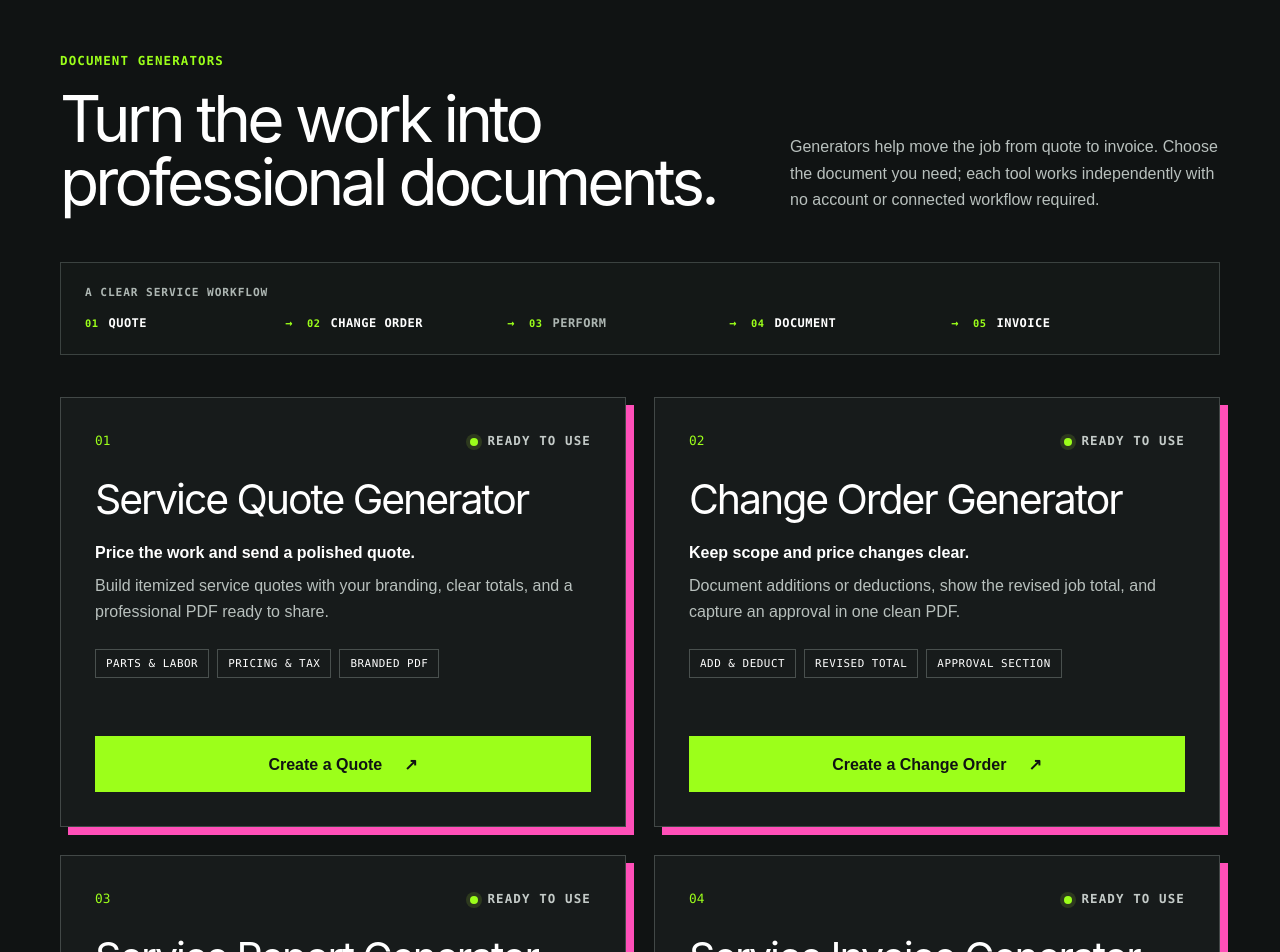
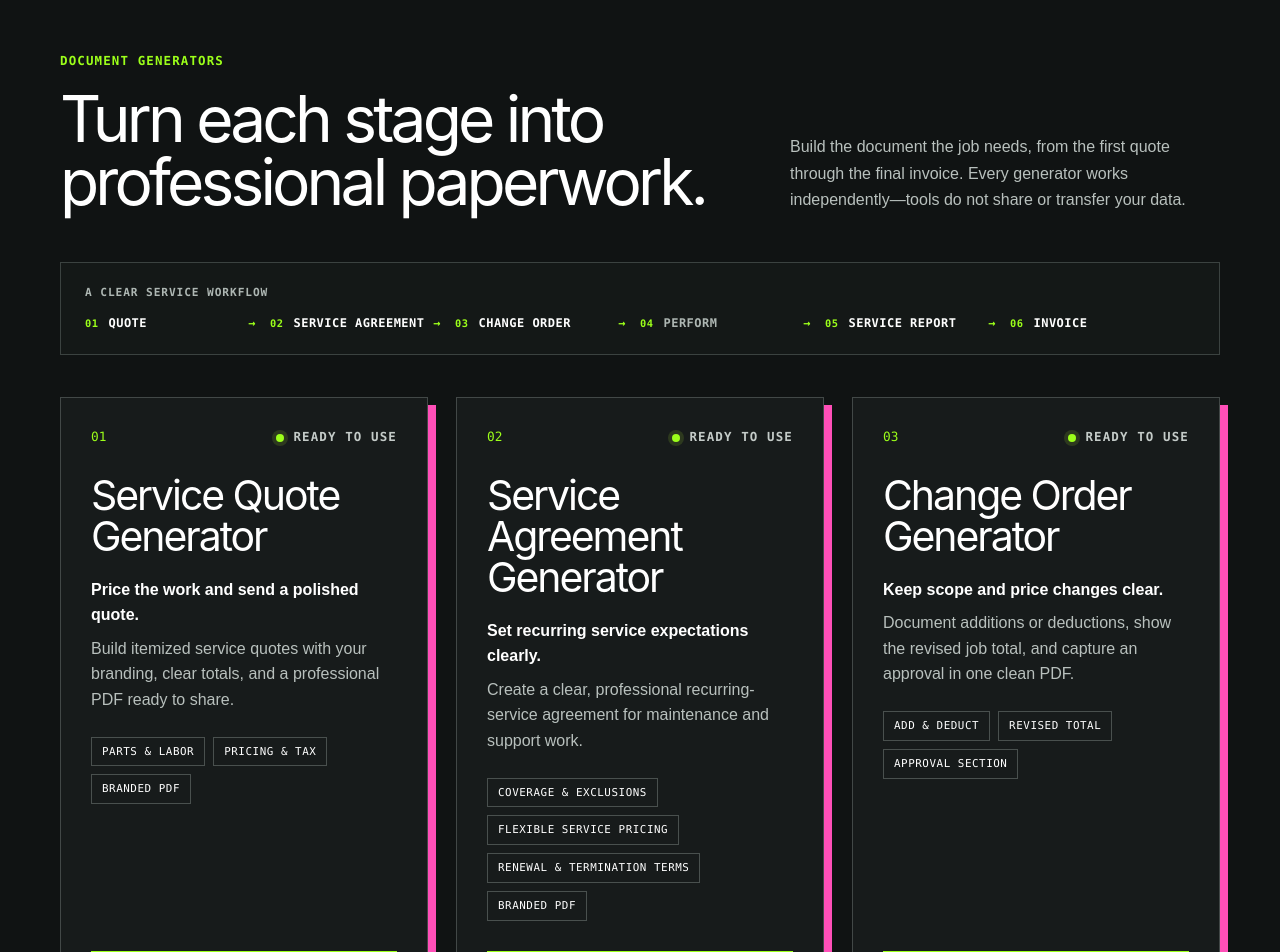
Before and after one commit to jakevans90/jakegenerates, a Next.js app: page / in a window 1280 px wide. Shown: the part 1760-2712 px from the top of the page. Built offline with nearby package versions, Linux system fonts and the light colour scheme; no server answers.

Commit message:
Add service agreement to homepage workflow

```diff
--- a/src/app/globals.css
+++ b/src/app/globals.css
@@ -59,13 +59,15 @@ a:focus-visible { outline: 3px solid var(--pink); outline-offset: 4px; }
 .section-heading > p { max-width: 430px; color: #b8c0bd; line-height: 1.65; margin: 0; }
 .workflow-block { margin: 0 0 42px; padding: 22px 24px; border: 1px solid #3b4240; background: #141817; }
 .workflow-label { margin: 0 0 14px; color: #aeb7b3; font-family: var(--font-geist-mono); font-size: .7rem; font-weight: 700; letter-spacing: .08em; text-transform: uppercase; }
-.workflow { display: grid; grid-template-columns: repeat(5, 1fr); gap: 0; margin: 0; padding: 0; list-style: none; }
+.workflow { display: grid; grid-template-columns: repeat(6, 1fr); gap: 0; margin: 0; padding: 0; list-style: none; }
 .workflow li { position: relative; display: flex; align-items: center; gap: 10px; min-width: 0; font-family: var(--font-geist-mono); font-size: .75rem; font-weight: 800; letter-spacing: .04em; text-transform: uppercase; }
 .workflow li:not(:last-child)::after { content: "→"; position: absolute; right: 14px; color: var(--green); }
 .workflow li span { color: var(--green); font-size: .65rem; }
 .workflow .workflow-action { color: #aeb7b3; }
-.tool-list { display: grid; grid-template-columns: repeat(2, minmax(0, 1fr)); gap: 28px; }
-.tool-card { border: 1px solid #424847; background: #171b1b; min-height: 430px; display: flex; flex-direction: column; padding: 34px; box-shadow: 8px 8px 0 var(--pink); }
+.tool-list { display: grid; grid-template-columns: repeat(6, minmax(0, 1fr)); gap: 28px; }
+.tool-card { grid-column: span 2; min-width: 0; border: 1px solid #424847; background: #171b1b; min-height: 470px; display: flex; flex-direction: column; padding: 30px; box-shadow: 8px 8px 0 var(--pink); }
+.tool-list > :nth-child(4):nth-last-child(2) { grid-column: 2 / span 2; }
+.tool-list > :nth-child(5):last-child { grid-column: 4 / span 2; }
 .tool-card-top { display: flex; align-items: center; justify-content: space-between; gap: 20px; margin-bottom: 28px; }
 .tool-number { font-family: var(--font-geist-mono); color: var(--green); font-size: .8rem; }
 .status { display: flex; align-items: center; gap: 9px; color: #c4cbc8; margin-bottom: 20px; }
@@ -126,7 +128,8 @@ a:focus-visible { outline: 3px solid var(--pink); outline-offset: 4px; }
 @media (max-width: 850px) {
   .hero-mark { width: 130px; height: 130px; opacity: .18; right: 2%; top: 70px; }
   .hero-mark img { filter: drop-shadow(7px 7px 0 var(--ink)); }
-  .tool-list { grid-template-columns: 1fr; }
+  .tool-list { grid-template-columns: minmax(0, 1fr); }
+  .tool-card, .tool-list > :nth-child(4):nth-last-child(2), .tool-list > :nth-child(5):last-child { grid-column: auto; }
   .tool-card { min-height: 0; }
   .calculator-list { grid-template-columns: 1fr; }
   .calculator-list > :only-child { grid-column: auto; }
@@ -161,7 +164,7 @@ a:focus-visible { outline: 3px solid var(--pink); outline-offset: 4px; }
   .tool-card { padding: 27px 22px; box-shadow: 6px 6px 0 var(--pink); }
   .tool-card-top { margin-bottom: 22px; }
   .tool-content h3 { font-size: clamp(1.7rem, 7.2vw, 2rem); overflow-wrap: anywhere; }
-  .primary-button { width: 100%; }
+  .primary-button { width: 100%; white-space: normal; text-align: center; }
   .tools-section { padding-block: 70px 85px; } .calculators-section { padding-block: 76px 84px; } .coming-soon { padding-block: 85px 95px; }
   .footer-top { align-items: start; flex-direction: column; } .site-footer nav { gap: 18px; flex-wrap: wrap; }
   .footer-bottom { align-items: start; flex-direction: column; justify-content: center; gap: 7px; }
--- a/src/app/layout.tsx
+++ b/src/app/layout.tsx
@@ -6,7 +6,7 @@ const GA_MEASUREMENT_ID = "G-DW36H2JDZ2";
 
 export const metadata: Metadata = {
   title: { default: "JakeGenerates — Practical tools for repetitive work", template: "%s | JakeGenerates" },
-  description: "Free service-business calculators for pricing decisions, plus focused generators for creating professional quotes, change orders, reports, and invoices.",
+  description: "Free calculators for service-business decisions, plus professional generators for quotes, service agreements, change orders, reports, and invoices.",
   icons: {
     icon: "/brand/jg-circle.png",
     shortcut: "/brand/jg-circle.png",
--- a/src/app/page.tsx
+++ b/src/app/page.tsx
@@ -5,9 +5,10 @@ import heroLogo from "../../public/brand/jg-circle.png";
 
 const tools = [
   { number: "01", id: "service-quote-generator", name: "Service Quote Generator", value: "Price the work and send a polished quote.", description: "Build itemized service quotes with your branding, clear totals, and a professional PDF ready to share.", features: ["Parts & labor", "Pricing & tax", "Branded PDF"], cta: "Create a Quote", url: "https://service-quotes.jakegenerates.com/" },
-  { number: "02", id: "change-order-generator", name: "Change Order Generator", value: "Keep scope and price changes clear.", description: "Document additions or deductions, show the revised job total, and capture an approval in one clean PDF.", features: ["Add & deduct", "Revised total", "Approval section"], cta: "Create a Change Order", url: "https://change-orders.jakegenerates.com/" },
-  { number: "03", id: "service-report-generator", name: "Service Report Generator", value: "Turn field notes into a client-ready report.", description: "Organize the work performed, findings, and recommendations into a consistent professional record.", features: ["Work performed", "Findings", "Professional PDF"], cta: "Create a Service Report", url: process.env.NEXT_PUBLIC_SERVICE_REPORT_URL || "https://service-reports.jakegenerates.com" },
-  { number: "04", id: "service-invoice-generator", name: "Service Invoice Generator", value: "Turn completed work into a clear invoice.", description: "Create an itemized service invoice with payment details, balance due, your branding, and a shareable PDF.", features: ["Parts & labor", "Payment tracking", "Branded PDF"], cta: "Create an Invoice", url: "https://service-invoices.jakegenerates.com/" },
+  { number: "02", id: "service-agreement-generator", name: "Service Agreement Generator", value: "Set recurring service expectations clearly.", description: "Create a clear, professional recurring-service agreement for maintenance and support work.", features: ["Coverage & exclusions", "Flexible service pricing", "Renewal & termination terms", "Branded PDF"], cta: "Create a Service Agreement", url: "https://service-agreements.jakegenerates.com/" },
+  { number: "03", id: "change-order-generator", name: "Change Order Generator", value: "Keep scope and price changes clear.", description: "Document additions or deductions, show the revised job total, and capture an approval in one clean PDF.", features: ["Add & deduct", "Revised total", "Approval section"], cta: "Create a Change Order", url: "https://change-orders.jakegenerates.com/" },
+  { number: "04", id: "service-report-generator", name: "Service Report Generator", value: "Turn field notes into a client-ready report.", description: "Organize the work performed, findings, and recommendations into a consistent professional record.", features: ["Work performed", "Findings", "Professional PDF"], cta: "Create a Service Report", url: process.env.NEXT_PUBLIC_SERVICE_REPORT_URL || "https://service-reports.jakegenerates.com" },
+  { number: "05", id: "service-invoice-generator", name: "Service Invoice Generator", value: "Turn completed work into a clear invoice.", description: "Create an itemized service invoice with payment details, balance due, your branding, and a shareable PDF.", features: ["Parts & labor", "Payment tracking", "Branded PDF"], cta: "Create an Invoice", url: "https://service-invoices.jakegenerates.com/" },
 ];
 
 const calculators = [
@@ -71,11 +72,11 @@ export default function Home() {
     </div></section>
 
     <section className="tools-section" id="generators" aria-labelledby="generators-title"><div className="shell">
-      <div className="section-heading"><div><p className="kicker">Document generators</p><h2 id="generators-title">Turn the work into professional documents.</h2></div><p>Generators help move the job from quote to invoice. Choose the document you need; each tool works independently with no account or connected workflow required.</p></div>
+      <div className="section-heading"><div><p className="kicker">Document generators</p><h2 id="generators-title">Turn each stage into professional paperwork.</h2></div><p>Build the document the job needs, from the first quote through the final invoice. Every generator works independently—tools do not share or transfer your data.</p></div>
       <div className="workflow-block" aria-labelledby="workflow-title">
         <p className="workflow-label" id="workflow-title">A clear service workflow</p>
         <ol className="workflow">
-          <li><span>01</span>Quote</li><li><span>02</span>Change Order</li><li className="workflow-action"><span>03</span>Perform</li><li><span>04</span>Document</li><li><span>05</span>Invoice</li>
+          <li><span>01</span>Quote</li><li><span>02</span>Service Agreement</li><li><span>03</span>Change Order</li><li className="workflow-action"><span>04</span>Perform</li><li><span>05</span>Service Report</li><li><span>06</span>Invoice</li>
         </ol>
       </div>
       <div className="tool-list">
```
